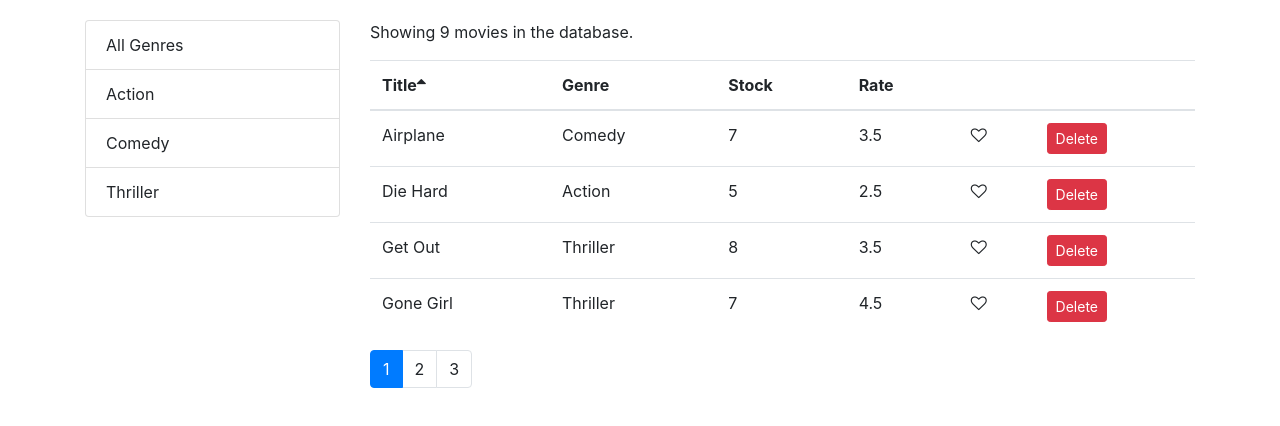
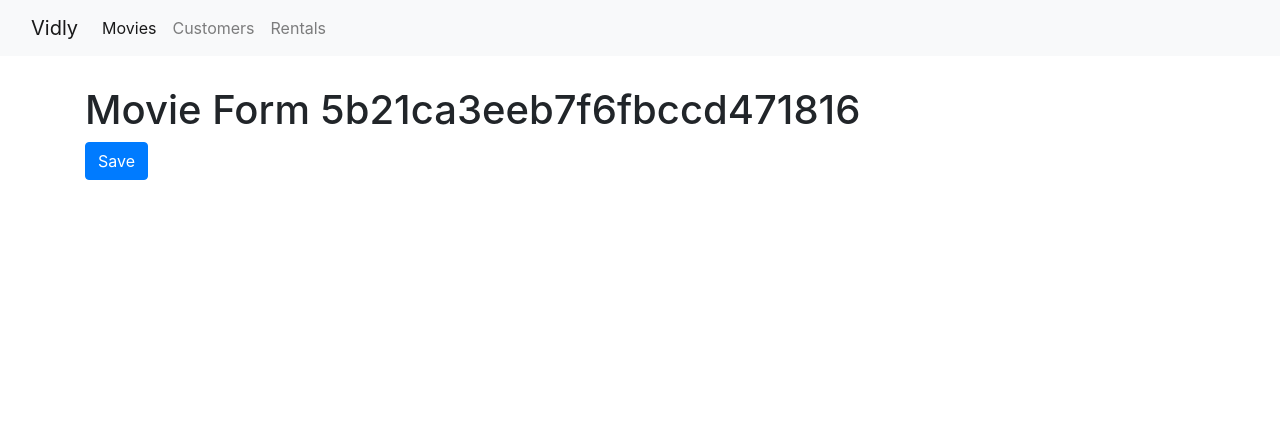
Before and after one commit to ShawnMathews320/MasteringReact_Codewithmosh, a React (Create React App) app in the folder vidly/: page /movies/5b21ca3eeb7f6fbccd471816 in a window 1280 px wide. Shown: the top 426 px of the page. Built offline with nearby package versions, Linux system fonts and the light colour scheme.

Commit message:
added routes, links, redirects, navlinks

```diff
--- a/vidly/package.json
+++ b/vidly/package.json
@@ -15,6 +15,7 @@
     "prop-types": "^15.6.2",
     "react": "^17.0.2",
     "react-dom": "^17.0.2",
+    "react-router-dom": "^4.3.1",
     "react-scripts": "5.0.0",
     "web-vitals": "^2.1.4"
   },
--- a/vidly/src/App.js
+++ b/vidly/src/App.js
@@ -1,13 +1,36 @@
+import React, { Component } from 'react';
+import { Route, Redirect, Switch } from 'react-router-dom';
+import Movies from './components/movies';
+import MovieForm from './components/movieForm';
+import Customers from './components/customers';
+import Rentals from './components/rentals';
+import NotFound from './components/notFound';
+import NavBar from './components/navbar';
 import './App.css';
-import React, { Component } from 'react';
-import Movies from './components/movies';
 
 class App extends Component {
   render() {
     return (
-      <main className='container'>
-        <Movies />
-      </main>
+      <React.Fragment>
+        <NavBar />
+        <main className='container'>
+          <Switch>
+            <Route path='/movies/:id' component={ MovieForm } />
+
+            <Route path="/movies" component={ Movies }></Route>
+            <Route path="/customers" component={ Customers }></Route>
+            <Route path="/rentals" component={ Rentals }></Route>
+            <Route path="/not-found" component={ NotFound }></Route>
+
+            {/* our home page. exact attribute is applied bc we don't want an invalid page to match the '/' */}
+            <Redirect from='/' exact to='/movies' />
+
+            {/* paths did not match so redirect user to not found page */}
+            <Redirect to='not-found' />
+          </Switch>
+
+        </main>
+      </React.Fragment>
     );
   }
 }
--- /dev/null
+++ b/vidly/src/components/customers.jsx
@@ -0,0 +1,9 @@
+import React, { Component } from 'react';
+
+const Customers = () => {
+    return (
+        <h1>Customers</h1>
+    );
+}
+
+export default Customers;
--- /dev/null
+++ b/vidly/src/components/movieForm.jsx
@@ -0,0 +1,17 @@
+import React from "react";
+
+const MovieForm = ({ match, history }) => {
+  return (
+    <div>
+      <h1>Movie Form {match.params.id} </h1>
+      <button
+        className="btn btn-primary"
+        onClick={() => history.push("/movies")}
+      >
+        Save
+      </button>
+    </div>
+  );
+};
+
+export default MovieForm;
--- a/vidly/src/components/moviesTable.jsx
+++ b/vidly/src/components/moviesTable.jsx
@@ -1,10 +1,15 @@
 import Like from './common/like';
 import React, { Component } from 'react';
 import Table from './common/table';
+import { Link } from 'react-router-dom';
 
 class MoviesTable extends Component {
     columns = [  // doesn't have to be part of the state bc it's not going to change throughout the lifecycle of the component
-        { path: 'title', label: 'Title'},
+        {
+            path: 'title',
+            label: 'Title',
+            content: movie => <Link to={ `/movies/${ movie._id }` }>{ movie.title }</Link>
+        },
         { path: 'genre.name', label: 'Genre'},
         { path: 'numberInStock', label: 'Stock'},
         { path: 'dailyRentalRate', label: 'Rate'},
--- /dev/null
+++ b/vidly/src/components/navbar.jsx
@@ -0,0 +1,24 @@
+import React, { Component } from 'react';
+import { NavLink, Link } from 'react-router-dom';  // can be used to apply the active class to a link
+
+const NavBar = () => {
+    return (
+        <nav className="navbar navbar-expand-lg navbar-light bg-light">
+            <div className="container-fluid">
+                <Link className="navbar-brand" to="/">Vidly</Link>
+                <button className="navbar-toggler" type="button" data-bs-toggle="collapse" data-bs-target="#navbarNavAltMarkup" aria-controls="navbarNavAltMarkup" aria-expanded="false" aria-label="Toggle navigation">
+                    <span className="navbar-toggler-icon"></span>
+                </button>
+                <div className="collapse navbar-collapse" id="navbarNavAltMarkup">
+                    <div className="navbar-nav">
+                        <NavLink className="nav-link" aria-current="page" to="/movies">Movies</NavLink>
+                        <NavLink className="nav-link" to="/customers">Customers</NavLink>
+                        <NavLink className="nav-link" to="/rentals">Rentals</NavLink>
+                    </div>
+                </div>
+            </div>
+        </nav>
+    );
+}
+
+export default NavBar;
--- /dev/null
+++ b/vidly/src/components/notFound.jsx
@@ -0,0 +1,7 @@
+import React from "react";
+
+const NotFound = () => {
+  return <h1>Not Found</h1>;
+};
+
+export default NotFound;
--- /dev/null
+++ b/vidly/src/components/rentals.jsx
@@ -0,0 +1,7 @@
+import React from "react";
+
+const Rentals = () => {
+  return <h1>Rentals</h1>;
+};
+
+export default Rentals;
--- a/vidly/src/index.css
+++ b/vidly/src/index.css
@@ -1,11 +1,15 @@
 body {
 	margin: 0;
-	padding: 20px 0 0 0;
+	padding: 0 0 0 0;
 	font-family: -apple-system, BlinkMacSystemFont, 'Segoe UI', 'Roboto', 'Oxygen',
 		'Ubuntu', 'Cantarell', 'Fira Sans', 'Droid Sans', 'Helvetica Neue',
 		sans-serif;
 	-webkit-font-smoothing: antialiased;
 	-moz-osx-font-smoothing: grayscale;
+}
+
+.navbar {
+	margin-bottom: 30px;
 }
 
 .clickable {
```
Also changed, not shown: vidly/src/index.js (+5 -2 lines), 1 other file (tests, documents, lock files or other folders).
